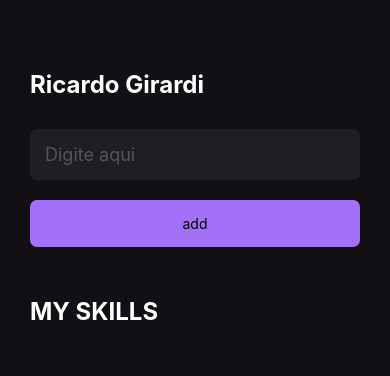
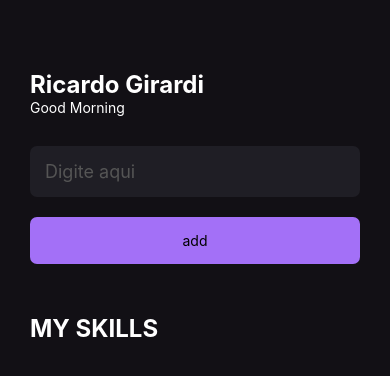
Before and after one commit to girardi1994/MYSKILLS, a React Native app in the folder myskills/: screen / in a window 390 px wide. Shown: the top 376 px of the page. Built offline with nearby package versions, Linux system fonts and the light colour scheme.

Commit message:
useEffect

```diff
--- a/myskills/src/pages/Home.js
+++ b/myskills/src/pages/Home.js
@@ -1,4 +1,4 @@
-import React, { useState } from "react";
+import React, { useState, useEffect } from "react";
 import { View, Text, StyleSheet, TextInput, Platform, FlatList } from 'react-native'
 import { Button } from "../components/Button";
 import { SkillCard } from "../components/SkillCard";
@@ -6,14 +6,26 @@ import { SkillCard } from "../components/SkillCard";
 export default function Home() {
   const [newSkill, setNewSkill] = useState('');
   const [mySkills, setMySkills] = useState([]);
+  const [greetting, setGreetting] = useState('');
 
   function handleAddNewSkill() {
     setMySkills(oldState => [...oldState, newSkill]);
   }
-
+useEffect(()=> {
+  const currentHour = new Date().getHours();
+  if (currentHour < 12){
+    setGreetting('Good Morning');
+  }
+  else if (currentHour >= 12 && currentHour < 18){
+    setGreetting('Good Afternoon');
+  } else{
+    setGreetting('Good Night')
+  }
+}, [])
   return (
     <View style={styles.container}>
       <Text style={styles.title}>Ricardo Girardi</Text>
+      <Text style={styles.greetting}>{greetting}</Text>
       <TextInput
         style={styles.input}
         placeholder="Digite aqui"
@@ -58,5 +70,7 @@ const styles = StyleSheet.create({
     marginTop: 30,
     borderRadius: 7
   },
-
+  greetting:{
+    color: '#fff',
+  }
 })
```
